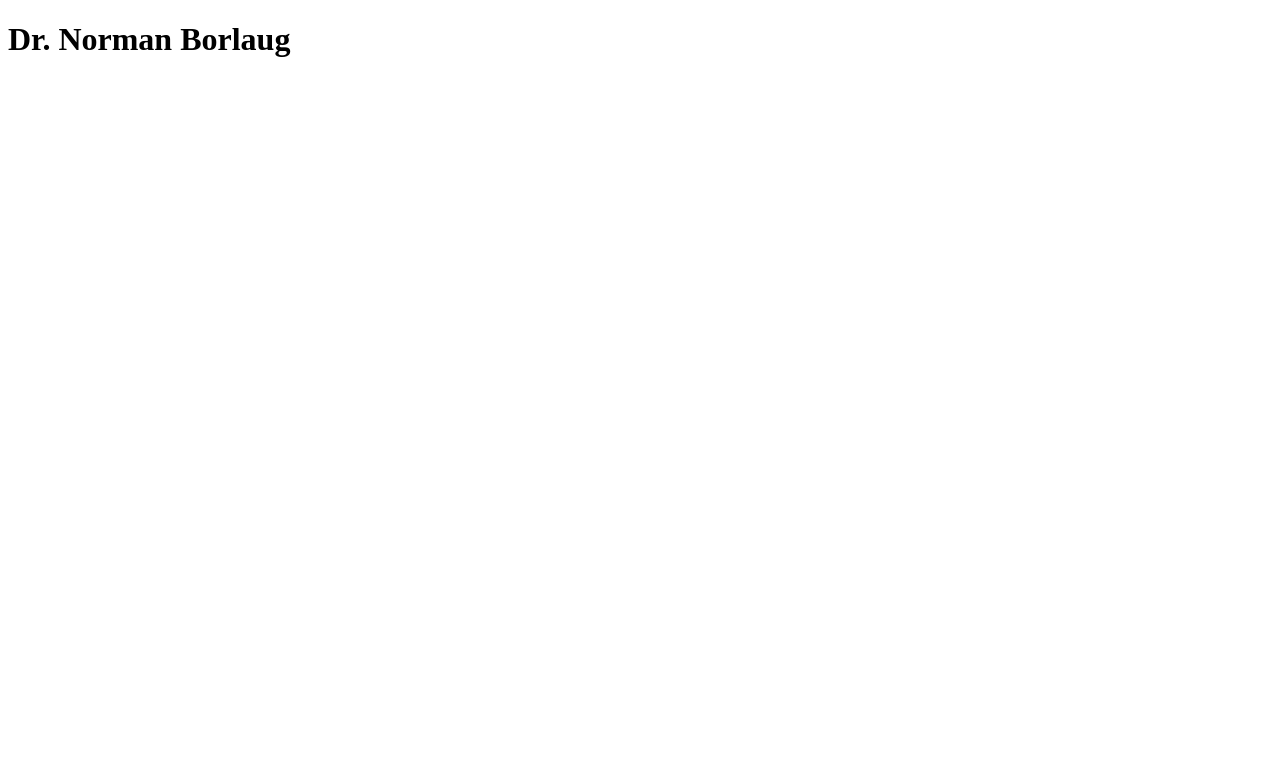
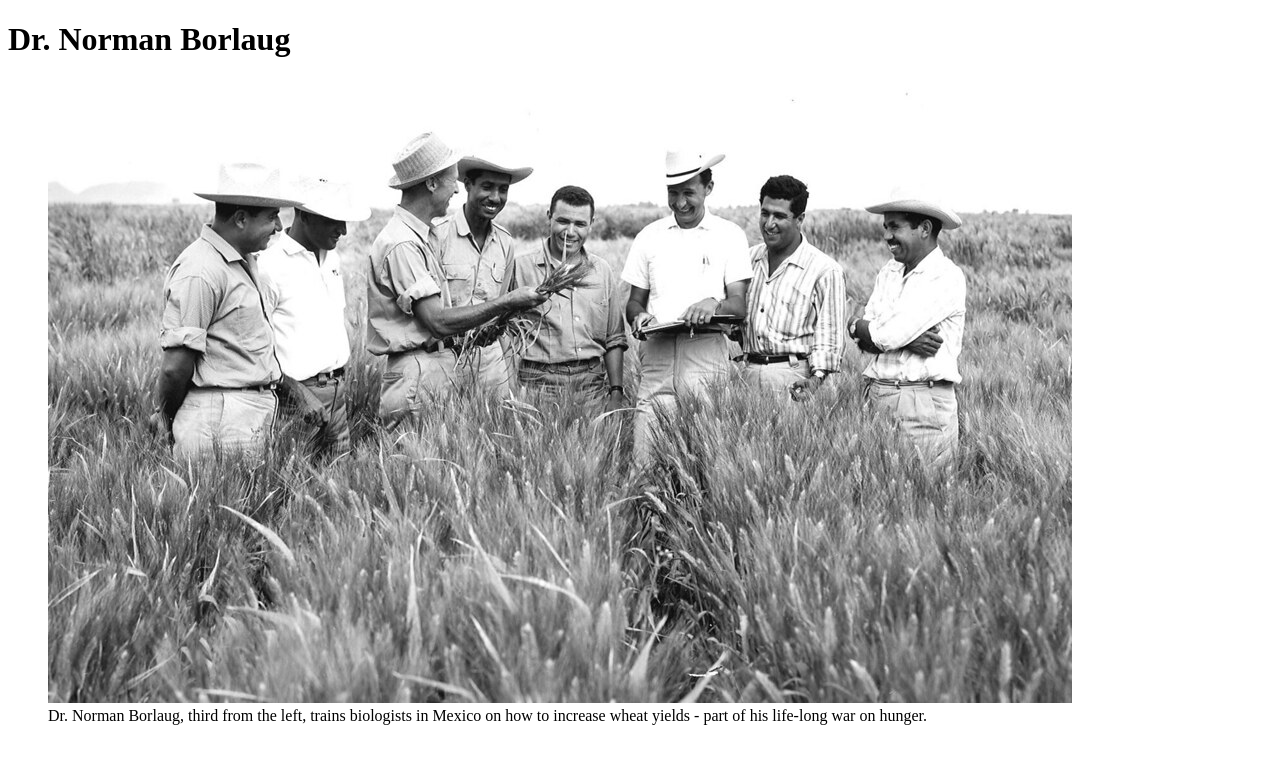
Before and after one commit to NUSHOHEL/Microverse-Jaime-Nizam-trials, a plain HTML site: page index.html in a window 1280 px wide. Drawn offline with Linux system fonts and the light colour scheme.

Commit message:
done step 3 and 4

```diff
--- a/index.html
+++ b/index.html
@@ -1,18 +1,19 @@
 <!DOCTYPE html>
 <html lang="en">
   <head>
-    <meta charset="UTF-8">
-    <meta http-equiv="X-UA-Compatible" content="IE=edge">
-    <meta name="viewport" content="width=device-width, initial-scale=1.0">
+    <meta charset="UTF-8" />
+    <meta http-equiv="X-UA-Compatible" content="IE=edge" />
+    <meta name="viewport" content="width=device-width, initial-scale=1.0" />
     <title>Microverse Collaborative work with jaime and Nizam</title>
   </head>
   <body>
     <!-- this is sample text -->
     <main id="main">
       <h1 id="tile">Dr. Norman Borlaug</h1>
-
-
+      <figure id="img-div">
+        <img src="/tribute-page-main-image.jpg" alt="image" id="image" />
+        <figcaption>Dr. Norman Borlaug, third from the left, trains biologists in Mexico on how to increase wheat yields - part of his life-long war on hunger.</figcaption>
+      </figure>
     </main>
-
   </body>
 </html>
```
Also changed, not shown: tribute-page-main-image.jpg (added). Lines whose indentation alone changed are shown as unchanged.
